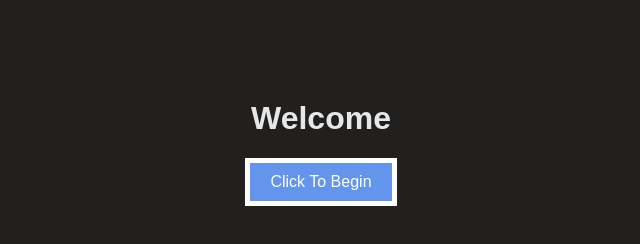
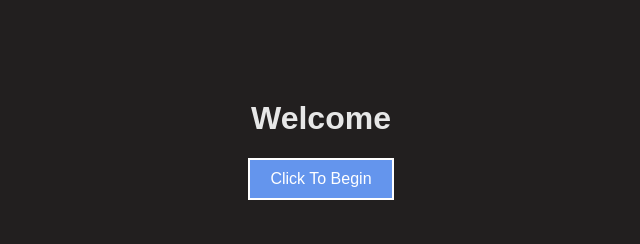
Before and after one commit to Dame33/Dame33.github.io, a plain HTML site: page index.html in a window 1280 px wide. Shown: the whole page, without its empty margins (319-959 px from the left). Drawn offline with Linux system fonts and the light colour scheme.

Commit message:
Update index.html

```diff
--- a/index.html
+++ b/index.html
@@ -22,7 +22,7 @@
             font-size: 16px;
             background-color: cornflowerblue;
             color: rgb(255, 255, 255);
-            border: 5px solid #fff;
+            border: 2px solid #fff;
             cursor: pointer;
         }
 
```
